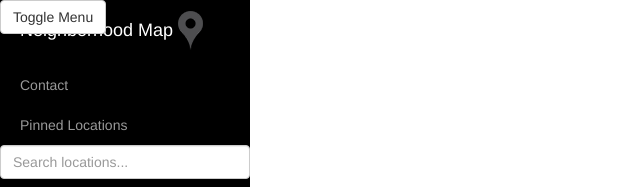
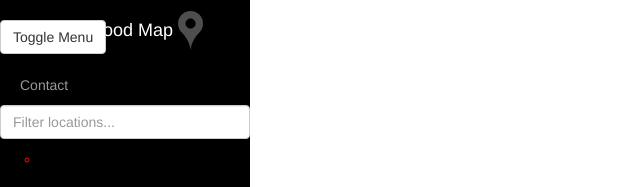
Before and after one commit to juliusakula/Station-Map-Website, a plain HTML site: page index.html in a window 1280 px wide. Shown: the top 187 px of the page, without its empty margins (0-640 px from the left). Drawn offline with Linux system fonts and the light colour scheme; some packages are replaced by stand-ins of ours.

```diff
--- a/css/style.css
+++ b/css/style.css
@@ -1,5 +1,4 @@
 #pinned-locations-list {
-	display: none;
     color: red;
 }
 
--- a/index.html
+++ b/index.html
@@ -28,37 +28,28 @@
                 </li>
                 <li>
                     <a href="#">Contact</a>
-                <li id="pinned-locations">
-                    <a href="#">Pinned Locations</a>
-                </li>
+             </li>
+                <input type="search" data-bind="value: query, valueUpdate: 'keyup'" autocomplete="off"  class="form-control" placeholder="Filter locations...">
                 <ul data-bind="foreach: pins" id="pinned-locations-list">
                     <li data-bind="text: name"></li>
                 </ul>
-                    <input type="text" class="form-control" placeholder="Search locations...">
                     <li>Reviews Powered by <img src="img/yelp_logo.png" /></li>
-                </li>
             </ul>
         </div>
     </div>
         <!-- /#sidebar-wrapper -->
         <!-- Page Content -->
+    <li data-bind="foreach: articleList"><a data-bind="attr: {href: url}, text: content"></a></li>
             <div id="map-canvas"><a href="#menu-toggle" class="btn btn-default sidebar-button" id="menu-toggle">Toggle Menu</a></div>
-
     <script type="text/javascript" src="js/libs/jquery.js"></script>
     <script type="text/javascript" src="js/libs/bootstrap.min.js"></script>
     <script type="text/javascript" src="js/libs/knockout-3.3.0.js"></script>
-    <script type="text/javascript" src="js/libs/oauth-1.0a.js"></script>
-    <script type="text/javascript" src="js/fetch.js"></script>
     <script type="text/javascript" src="js/main.js"></script>
     <script>
     $("#menu-toggle").click(function (e) {
         e.preventDefault();
         $("#wrapper").toggleClass("toggled");
     });
-
-    $("#pinned-locations").click(function() {
-        $("#pinned-locations-list").toggle("slow");
-    });
     </script>
 
 </body>
```
